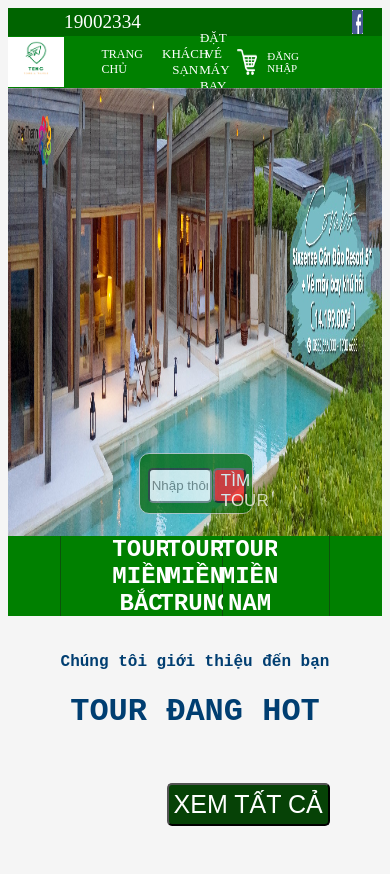
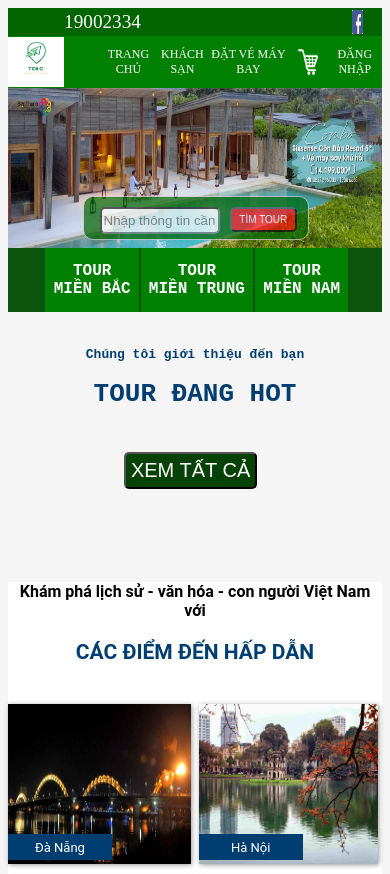
Before and after one commit to tranngocphien/Tourism_Management, a PHP site: page /Tourism_Management/ in a window 390 px wide. Shown: the top 874 px of the page. Run offline with PHP 8.4, Linux system fonts and the light colour scheme; data that the repository does not hold is empty.

Commit message:
up 23/5/2021 responsive

```diff
--- a/app/views/includes/header.php
+++ b/app/views/includes/header.php
@@ -34,12 +34,20 @@
                         TRANG CHỦ
                     </div>
                 </a>
+
+                <a href="http://muongthanh.com/" style="text-decoration: none;">
                 <div class="infor">
                     KHÁCH SẠN
                 </div>
+                </a>
+
+                <a href="https://www.vietnambooking.com/" style="text-decoration: none;">
                 <div class="contact">
                     ĐẶT VÉ MÁY BAY
                 </div>
+                </a>
+
+
                 <a href="http://localhost/Tourism_Management/Users/carts">
                     <div class="market">
                         <img class="icon" src="<?php echo URL ?>/public/img/ic_market.png">
--- a/public/css/header.css
+++ b/public/css/header.css
@@ -274,7 +274,7 @@
 
     .header .bot .right .home {
         height: 100%;
-        width: 20%;
+        width: 100%;
         font-size: 12px;
         position: relative;
         display: flex;
@@ -291,8 +291,8 @@
     .header .bot .right .infor {
         margin-left: 0px;
         height: 100%;
-        width: 20%em;
-        font-size: 13px;
+        width: 100%;
+        font-size: 12px;
         position: relative;
         display: flex;
         /* left: -13px; */
@@ -310,8 +310,8 @@
     .header .bot .right .contact {
         margin-left: 0px;
         height: 100%;
-        width: 25%em;
-        font-size: 13px;
+        width: 100%;
+        font-size: 12px;
         position: relative;
         display: flex;
         flex-direction: column;
@@ -352,8 +352,8 @@
     .header .bot .right .login {
         margin-left: 0px;
         height: 100%;
-        width: 20%;
-        font-size: 11px;
+        width: 100%;
+        font-size: 12px;
         position: relative;
         display: flex;
         flex-direction: column;
@@ -362,5 +362,9 @@
         color: #fff;
     }
 
+    .header .bot .right .login:hover {
+        background: rgb(13, 41, 13);
+    }
+
 
 }
--- a/public/css/index.css
+++ b/public/css/index.css
@@ -723,7 +723,7 @@ body {
 
     .img_head {
         position: relative;
-        height: 28em;
+        height: 10em;
         width: 100%;
         left: 0px;
         background: blue;
@@ -742,14 +742,14 @@ body {
     .img_head .search {
         position: absolute;
         bottom: 5%;
-        width: 30%;
-        height: 13%;
+        width: 60%;
+        height: 26%;
         background-color: darkgreen;
         opacity: 0.7;
         display: flex;
         align-items: center;
         justify-items: center;
-        margin-left: 35%;
+        margin-left: 20%;
         border: 1px solid #ccc!important;
         border-radius: 10px;
     }
@@ -769,7 +769,7 @@ body {
         left: 65%;
         width: 30%;
         position: absolute;
-        font-size: 17px;
+        font-size: 10px;
         height: 60%;
         top: 23%;
         color: white;
@@ -781,7 +781,7 @@ body {
         position: relative;
         top: 81%;
         width: 100%;
-        height: 5em;
+        height: 4em;
         background-color: rgb(12, 83, 12);
     }
 
@@ -790,6 +790,7 @@ body {
         width: 14%;
         height: 100%;
         margin-left: 0%;
+        display: none;
         background-color: green;
     }
 
@@ -798,20 +799,21 @@ body {
         width: 14.2%;
         height: 100%;
         margin-left: 14.1%;
+        display: none;
         background-color: green;
     }
 
     .menu .menu3 {
         position: absolute;
-        width: 14.4%;
+        width: 25%;
         height: 100%;
-        margin-left: 28.4%;
+        margin-left: 10%;
         background-color: green;
         display: flex;
         align-items: center;
         justify-content: center;
         color: #fff;
-        font-size: 150%;
+        font-size: 100%;
         font-family: 'Courier New', Courier, monospace;
         font-weight: bold;
         text-align: center;
@@ -823,15 +825,15 @@ body {
 
     .menu .menu4 {
         position: absolute;
-        width: 14.4%;
+        width: 30%;
         height: 100%;
-        margin-left: 42.9%;
+        margin-left: 35.5%;
         background-color: green;
         display: flex;
         align-items: center;
         justify-content: center;
         color: #fff;
-        font-size: 150%;
+        font-size: 100%;
         font-family: 'Courier New', Courier, monospace;
         font-weight: bold;
         text-align: center;
@@ -843,15 +845,15 @@ body {
 
     .menu .menu5 {
         position: absolute;
-        width: 14.4%;
+        width: 25%;
         height: 100%;
-        margin-left: 57.4%;
+        margin-left: 66%;
         background-color: green;
         display: flex;
         align-items: center;
         justify-content: center;
         color: #fff;
-        font-size: 150%;
+        font-size: 100%;
         font-family: 'Courier New', Courier, monospace;
         font-weight: bold;
         text-align: center;
@@ -867,6 +869,7 @@ body {
         height: 100%;
         margin-left:71.9%;
         background-color: green;
+        display: none;
     }
 
     .menu .menu7 {
@@ -875,6 +878,7 @@ body {
         height: 100%;
         margin-left: 86%;
         background-color: green;
+        display: none;
     }
 
 
@@ -901,10 +905,10 @@ body {
 
 
     .content {
-        width: 76%;
+        width: 100%;
         position: relative;
-        left: 12%;
-        right: 12%;
+        left: 0px;
+        right: 0px;
         margin-bottom: 20%;
     }
 
@@ -916,6 +920,7 @@ body {
         font-family: 'Courier New', Courier, monospace;
         position: relative;
         text-align: center;
+        font-size: 13px;
     }
 
     .content .row1 {
@@ -1033,11 +1038,11 @@ body {
     .content .row1 .button {
         background-color: rgb(6, 66, 6);
         color: #fff;
-        font-size: 25px;
+        font-size: 20px;
         border-radius: 5px;
         padding: 5px;
         top: 2em;
-        margin-left: 40%;
+        margin-left: 31%;
         position: relative;
     }
 
@@ -1050,10 +1055,9 @@ body {
     }
 
     .content .row-2 .heading {
-
         color: #003e71;
         height: 3em;
-        font-size: 30px;
+        font-size: 21px;
         font-weight: 600;
         display: flex;
         top: -1em;
@@ -1069,8 +1073,8 @@ body {
     }
 
     .content .row-2 .images .img1 {
-        width: 62%;
-        height: 70%;
+        width: 49%;
+        height: 25%;
         position: relative;
         border: none;
         box-shadow: 1px 1px 5px 0 #999;
@@ -1091,8 +1095,8 @@ body {
         height: 2em;
         position: absolute;
         width: 8em;
-        top: 27em;
-        font-size: 15px;
+        top: 10em;
+        font-size: 13px;
         display: flex;
         align-items: center;
         justify-content: center;
@@ -1104,11 +1108,11 @@ body {
 
 
     .content .row-2 .images .img2 {
-        width: 35%;
-        height: 35%;
+        width: 48%;
+        height: 25%;
         position: relative;
-        top: -70%;
-        left: 65%;
+        top: -25%;
+        left: 51%;
         border: none;
         box-shadow: 1px 1px 5px 0 #999;
     }
@@ -1128,8 +1132,8 @@ body {
         height: 2em;
         position: absolute;
         width: 8em;
-        top: 12em;
-        font-size: 15px;
+        top: 10em;
+        font-size: 13px;
         display: flex;
         align-items: center;
         justify-content: center;
```
Also changed, not shown: other parts of public/css/index.css (+48 -46 lines), app/views/pages/images.php (+2 -22 lines), public/css/images.css (+30 -56 lines).
